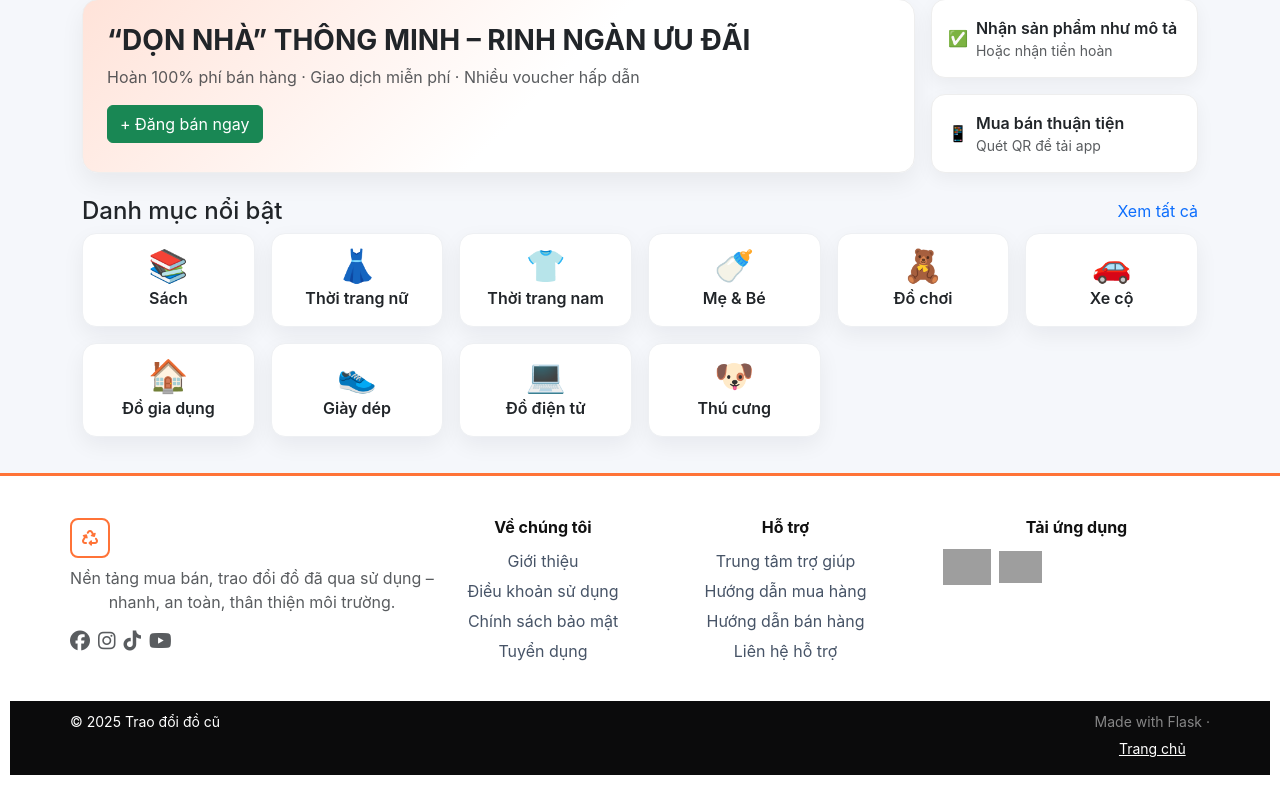
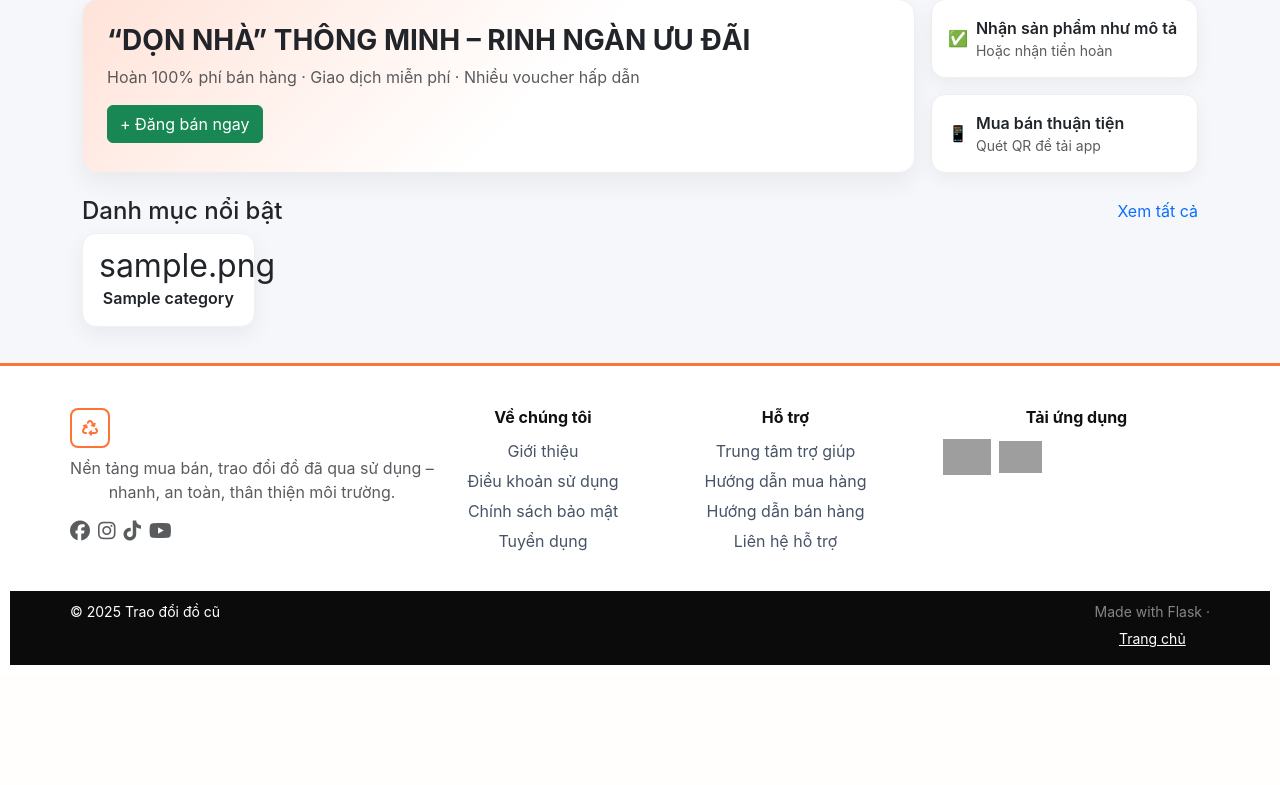
Before and after one commit to HoDuongQuocHuy278/Python, a Flask app: page / in a window 1280 px wide. Shown: the part 176-961 px from the top of the page. After the commit the page ends 841 px from the top, so only its background shows below. Run offline with Flask 3, Linux system fonts and the light colour scheme; tables that the repository leaves empty or names only in its code hold one stand-in row (values such as "Sample post"); some libraries are stand-ins or nearby versions; grey boxes are pictures that could not be loaded.

Commit message:
Hoàn_thiện_tìm_kiếm

```diff
--- a/app.py
+++ b/app.py
@@ -121,14 +121,60 @@ def get_conn():
     """Mở connection tới MySQL theo DB_CONFIG."""
     return mysql.connector.connect(**DB_CONFIG)
 
+# ================== HÀM NẠP DANH MỤC ==================
+def load_categories():
+    """
+    Lấy toàn bộ categories từ DB, trả về list[dict] dạng:
+    [
+      {"icon": "📚", "name": "Sách", "slug": "book"},
+      {"icon": "👗", "name": "Thời trang nữ", "slug": "fashion_women"},
+      ...
+
+    ]
+    """
+    sql = "SELECT icon, name, key_name AS slug FROM categories ORDER BY id ASC"
+    with closing(get_conn()) as conn, closing(conn.cursor(dictionary=True)) as cur:
+        cur.execute(sql)
+        rows = cur.fetchall() or []
+
+    CATEGORIES = [
+        {"icon": r["icon"], "name": r["name"], "slug": r["slug"]}
+        for r in rows
+    ]
+    return CATEGORIES
+
+def load_category_maps(*, value="name"):
+    """
+    Trả về 2 cấu trúc tiện dùng:
+    - cat_list: list[(value, label)] cho SelectField (value = 'name' hoặc 'slug')
+    - cat_map:  dict {value: label} cho macro options_for/label_from
+    """
+    sql = "SELECT name, key_name FROM categories ORDER BY id ASC"
+    with closing(get_conn()) as conn, closing(conn.cursor(dictionary=True)) as cur:
+        cur.execute(sql)
+        rows = cur.fetchall() or []
+
+    if value == "slug":
+        cat_list = [(r["key_name"], r["name"]) for r in rows]
+        cat_map  = {r["key_name"]: r["name"] for r in rows}
+    else:  # value = "name" (mặc định)
+        cat_list = [(r["name"], r["name"]) for r in rows]
+        cat_map  = {r["name"]: r["name"] for r in rows}
+    return cat_list, cat_map
+
 # ===================== WTForms =====================
 
-CATEGORIES = [
-    ("Sách","Sách"), ("Thời trang nữ","Thời trang nữ"), ("Thời trang nam","Thời trang nam"),
-    ("Mẹ & bé","Mẹ & bé"), ("Đồ chơi","Đồ chơi"), ("Xe cộ","Xe cộ"),
-    ("Đồ gia dụng","Đồ gia dụng"), ("Giày dép","Giày dép"),
-    ("Đồ điện tử","Đồ điện tử"), ("Thú cưng","Thú cưng"),
-]
+def load_categories_for_form():
+    """
+    Trả về list[(value, label)] cho WTForms SelectField.
+    Ở đây dùng cột `name` tiếng Việt làm cả value và label để bạn lưu thẳng tên vào listings.category.
+    Nếu bạn muốn lưu slug, đổi SELECT cho lấy key_name và map (key_name, name).
+    """
+    sql = "SELECT name FROM categories ORDER BY id ASC"
+    with closing(get_conn()) as conn, closing(conn.cursor()) as cur:
+        cur.execute(sql)
+        rows = cur.fetchall() or []
+    return [(r[0], r[0]) for r in rows]  # [(value, label)]
 CONDITIONS = [
     ("new","Mới 100%"),
     ("like_new","Như mới"),
@@ -151,7 +197,7 @@ class SellForm(FlaskForm):
     description = TextAreaField("Mô tả chi tiết", validators=[DataRequired(), Length(min=10, max=5000)])
     price = DecimalField("Giá (VND)", places=0, rounding=None,
                          validators=[DataRequired(), NumberRange(min=0)])
-    category = SelectField("Danh mục", choices=CATEGORIES, validators=[DataRequired()])
+    category = SelectField("Danh mục",  choices=[], coerce=str, validators=[DataRequired()])
     condition_level = SelectField("Tình trạng", choices=CONDITIONS, validators=[DataRequired()])
     location = StringField("Khu vực", validators=[Optional(), Length(max=100)])
     image = FileField("Ảnh bìa (jpg/png/webp)",
@@ -214,10 +260,13 @@ def inject_user():
 @app.route("/")
 def home():
     u = session.get("user")
-    if not u:
-        # khách chưa đăng nhập vẫn xem marketplace
-        return render_template("home.html", title="Trao đổi đồ cũ")
-    return render_template("home.html", title="Trao đổi đồ cũ")
+    cats = load_categories()  # nạp dữ liệu từ DB
+    return render_template(
+        "home.html",
+        title="Trao đổi đồ cũ",
+        cats=cats,
+        user=u
+    )
 
 
 @app.route("/register", methods=["GET", "POST"])
@@ -421,6 +470,12 @@ def sell():
     """
     form = SellForm()
 
+    # ★ NẠP DANH MỤC TỪ SQL CHO SELECTFIELD
+    form.category.choices = load_categories_for_form()
+    if not form.category.choices:
+        # fallback để không lỗi validate nếu DB đang rỗng
+        form.category.choices = [("", "-- Chưa có danh mục --")]
+
     if form.validate_on_submit():
         # Lấy dữ liệu form
         title = form.title.data.strip()
@@ -438,17 +493,12 @@ def sell():
             flash("Giá không hợp lệ.", "warning")
             return render_template("sell.html", form=form)
 
-        category = form.category.data
+        category = form.category.data              # ★ giờ lấy từ SQL
         condition_level = form.condition_level.data
         location = (form.location.data or "").strip() or None
 
         # LƯU ẢNH BÌA — chỉ gọi MỘT lần
         cover_path = _save_image(form.image.data)
-        print("MEDIA_ROOT =", app.config["MEDIA_ROOT"])
-        print("filename  ->", getattr(form.image.data, "filename", None))
-        print("saved as  ->", cover_path)
-
-        # Debug kiểm tra nhanh
         print("MEDIA_ROOT =", app.config["MEDIA_ROOT"])
         print("filename  ->", getattr(form.image.data, "filename", None))
         print("saved as  ->", cover_path)
@@ -473,10 +523,10 @@ def sell():
                             title,
                             description,
                             str(price),
-                            category,
+                            category,          # ★ lưu đúng theo value đã chọn
                             condition_level,
                             location,
-                            cover_path,  # tên file (có thể None nếu không chọn ảnh)
+                            cover_path,
                         ),
                     )
                     conn.commit()
@@ -493,6 +543,17 @@ def sell():
 
     # GET hoặc lỗi -> render lại form
     return render_template("sell.html", form=form)
+
+
+def get_category_choices():
+    sql = "SELECT key_name, name FROM categories ORDER BY id"
+    with closing(get_conn()) as conn, closing(conn.cursor()) as cur:
+        cur.execute(sql)
+        rows = cur.fetchall() or []
+    # WTForms SelectField expects [(value, label), ...]
+    return [(r[0], r[1]) for r in rows]
+
+
 @app.route("/my/listings")
 @login_required
 def my_listings():
@@ -509,7 +570,7 @@ def my_listings():
 
 
 @app.route("/listing/<int:id>")
-def listing_detail(ld):
+def listing_detail(id):
     """Trang chi tiết 1 tin đăng (ai cũng xem được trừ khi tin bị ẩn)."""
     with closing(get_conn()) as conn, closing(conn.cursor(dictionary=True)) as cur:
         cur.execute("""
@@ -525,51 +586,69 @@ def listing_detail(ld):
         flash("Tin đăng không tồn tại hoặc đã ẩn.", "warning")
         return redirect(url_for("home"))
     return render_template("listing_detail.html", item=item)
-
+class ListingForm(FlaskForm):
+    category = SelectField("Danh mục", choices=[], coerce=str)
 # tìm kiếm
 
 @app.route("/api/suggest")
 def api_suggest():
     term = (request.args.get("q") or request.args.get("term") or "").strip()
     items = []
+    if not term:
+        return jsonify({"query": term, "items": items})
 
-    if term:
-        t = term.lower()
-        # Ưu tiên gợi ý danh mục khớp
-        for val, label in CATEGORIES:
-            if t in val.lower() or t in label.lower():
-                items.append({
-                    "type": "category",
-                    "label": label,
-                    "url": url_for("search", category=val, q=term)
-                })
-                if len(items) >= 4:
-                    break
+    # ----- Gợi ý theo danh mục (value = name) -----
+    try:
+        cat_list, _ = load_category_maps(value="name")  # [(name, name)]
+    except Exception:
+        cat_list = []
+    t = term.lower()
+    for val, label in cat_list:
+        if t in val.lower() or t in label.lower():
+            items.append({
+                "type": "category",
+                "label": label,
+                "url": url_for("search", category=val, q=term)
+            })
+            if len(items) >= 4:
+                break
 
-    # Gợi ý tiêu đề tin
-    with closing(get_conn()) as conn, closing(conn.cursor(dictionary=True)) as cur:
-        like = f"%{term}%"
-        cur.execute("""
-            SELECT id, title
-            FROM listings
-            WHERE status='active' AND title LIKE %s
-            ORDER BY id DESC
-            LIMIT 8
-        """, (like,))
-        rows = cur.fetchall()
+    # ----- Gợi ý tiêu đề/mô tả/danh mục: KHÔNG phân biệt hoa-thường & dấu -----
+    COLL = "utf8mb4_0900_ai_ci"  # dùng MySQL 8; nếu không có, thay bằng utf8mb4_unicode_ci
+    with closing(get_conn()) as conn:
+        try:
+            conn.set_charset_collation('utf8mb4', 'utf8mb4_unicode_ci')
+        except Exception:
+            pass
+        with closing(conn.cursor(dictionary=True)) as cur:
+            like = f"%{term}%"  # không cần .lower() vì đã COLLATE
+            cur.execute(f"""
+                SELECT id, title
+                FROM listings
+                WHERE status='active' AND (
+                    title    COLLATE {COLL} LIKE %s OR
+                    description COLLATE {COLL} LIKE %s OR
+                    category COLLATE {COLL} LIKE %s
+                )
+                ORDER BY id DESC
+                LIMIT 8
+            """, (like, like, like))
+            rows = cur.fetchall() or []
+
     for r in rows:
         items.append({
             "type": "listing",
             "id": r["id"],
             "label": r["title"],
-            "url": url_for("listing_detail", lid=r["id"])
+            "url": url_for("listing_detail", id=r["id"])
         })
 
     return jsonify({"query": term, "items": items[:10]})
+# --------------tìm kiếm-----------------------
+
 
 @app.get("/search")
 def search():
-    # ---- 1) Lấy params & chuẩn hóa ----
     q            = (request.args.get("q") or "").strip()
     category     = (request.args.get("category") or "").strip() or None
     cond         = (request.args.get("condition") or "").strip() or None
@@ -579,46 +658,46 @@ def search():
     page         = request.args.get("page", 1, type=int)
     per_page     = request.args.get("per_page", 24, type=int)
     page         = max(page, 1)
-    per_page     = max(min(per_page, 60), 1)  # giới hạn 1..60/ trang
+    per_page     = max(min(per_page, 60), 1)
 
     def parse_decimal(s):
-        try:
-            return Decimal(s) if s else None
-        except Exception:
-            return None
+        try: return Decimal(s) if s else None
+        except Exception: return None
 
     min_price = parse_decimal(min_price_s)
     max_price = parse_decimal(max_price_s)
 
-    # ---- 2) WHERE & PARAMS ----
     base_from = """
       FROM listings l
       LEFT JOIN users u ON u.id = l.user_id
       WHERE l.status = 'active'
     """
-    where = []
-    params = []
+    where, params = [], []
 
     if q:
-        where.append("(l.title LIKE %s OR l.description LIKE %s OR l.location LIKE %s)")
+        # Dò title/description/location/category – không cần LOWER/COLLATE vì cột đã utf8mb4_unicode_ci
+        where.append("("
+                     "l.title LIKE %s OR "
+                     "l.description LIKE %s OR "
+                     "l.location LIKE %s OR "
+                     "l.category LIKE %s"
+                     ")")
         like = f"%{q}%"
-        params += [like, like, like]
+        params += [like, like, like, like]
+
     if category:
         where.append("l.category = %s")
         params.append(category)
+
     if cond:
-        where.append("l.condition_level = %s")
-        params.append(cond)
+        where.append("l.condition_level = %s"); params.append(cond)
     if min_price is not None:
-        where.append("l.price >= %s")
-        params.append(min_price)
+        where.append("l.price >= %s"); params.append(min_price)
     if max_price is not None:
-        where.append("l.price <= %s")
-        params.append(max_price)
+        where.append("l.price <= %s"); params.append(max_price)
 
     where_sql = (" AND ".join(where)) if where else "1=1"
 
-    # ---- 3) ORDER BY ----
     ORDER_BY = {
         "newest":     "l.created_at DESC",
         "oldest":     "l.created_at ASC",
@@ -627,16 +706,8 @@ def search():
     }
     order_by = ORDER_BY.get(sort, ORDER_BY["newest"])
 
-    # ---- 4) Đếm tổng bản ghi cho phân trang ----
-    count_sql = f"""
-      SELECT COUNT(*) AS total
-      {base_from} AND {where_sql}
-    """
-
-    # ---- 5) Trang hiện tại + OFFSET/LIMIT ----
+    count_sql = f"SELECT COUNT(*) AS total {base_from} AND {where_sql}"
     offset = (page - 1) * per_page
-
-    # ---- 6) Câu lệnh chính lấy dữ liệu ----
     data_sql = f"""
       SELECT
         l.id, l.title, l.price, l.status, l.created_at,
@@ -646,8 +717,6 @@ def search():
       ORDER BY {order_by}
       LIMIT %s OFFSET %s
     """
-
-    # ---- 7) Lấy gợi ý nhanh (lên đầu trang) ----
     suggest_sql = f"""
       SELECT l.id, l.title
       {base_from} AND {where_sql}
@@ -655,44 +724,48 @@ def search():
       LIMIT 8
     """
 
-    # ---- 8) Thực thi ----
-    with closing(get_conn()) as conn, closing(conn.cursor(dictionary=True)) as cur:
-        # count
-        cur.execute(count_sql, params)
-        total = cur.fetchone()["total"] if cur.rowcount is not None else 0
+    with closing(get_conn()) as conn:
+        try:
+            conn.set_charset_collation('utf8mb4', 'utf8mb4_unicode_ci')
+        except Exception:
+            pass
+        with closing(conn.cursor(dictionary=True)) as cur:
+            cur.execute(count_sql, params)
+            total = cur.fetchone()["total"] if cur.rowcount is not None else 0
+            cur.execute(data_sql, params + [per_page, offset])
+            rows = cur.fetchall()
+            cur.execute(suggest_sql, params)
+            quick_suggestions = cur.fetchall()
 
-        # data
-        cur.execute(data_sql, params + [per_page, offset])
-        rows = cur.fetchall()
+    try:
+        _, cat_map = load_category_maps(value="name")
+    except Exception:
+        try: cat_map = dict(load_categories_for_form())
+        except Exception: cat_map = {}
 
-        # suggestions
-        cur.execute(suggest_sql, params)
-        quick_suggestions = cur.fetchall()
+    def to_image_url(name):
+        if not name: return url_for("static", filename="img/placeholder.png")
+        import os
+        return url_for("uploaded_file", filename=os.path.basename(name))
 
-    # ---- 9) Map rows -> results theo định dạng search.html ----
     def fmt_price(v):
-        try:
-            return f"{Decimal(v):,.0f}₫"
-        except Exception:
-            return str(v) if v is not None else ""
+        try: return f"{Decimal(v):,.0f}₫"
+        except Exception: return str(v) if v is not None else ""
 
     results = []
     for r in rows:
-        # caption ghép từ category + condition (nếu có dict map)
-        cat_label = (CATEGORIES.get(r["category"]) if hasattr(CATEGORIES, "get") else r["category"]) or "Khác"
-        cond_label = (CONDITIONS.get(r["condition_level"]) if hasattr(CONDITIONS, "get") else r["condition_level"]) or ""
-        caption = f"{cat_label}" + (f" · {cond_label}" if cond_label else "")
-
+        cat_label  = cat_map.get(r["category"]) or r["category"] or "Khác"
+        cond_label = dict(CONDITIONS).get(r["condition_level"], r["condition_level"]) or ""
+        caption    = f"{cat_label}" + (f" · {cond_label}" if cond_label else "")
         results.append({
             "url": url_for("listing_detail", id=r["id"]) if "listing_detail" in app.view_functions else f"/listing/{r['id']}",
-            "image_url": r["cover_image"] or url_for("static", filename="img/placeholder.png"),
+            "image_url": to_image_url(r.get("cover_image")),
             "name": r["title"] or f"Mục #{r['id']}",
             "intro": " · ".join([s for s in [(r.get("location") or "").strip(), fmt_price(r.get("price"))] if s]),
             "caption": caption,
             "uploader_name": r.get("uploader_name") or "Ẩn danh",
         })
 
-    # ---- 10) Xây pagination object cho template ----
     total_pages = (total + per_page - 1) // per_page if per_page else 1
     total_pages = max(total_pages, 1)
     page = min(page, total_pages)
@@ -703,29 +776,23 @@ def search():
         args["per_page"] = per_page
         return url_for("search", **args)
 
-    # tạo dải trang (ví dụ hiển thị tối đa 7 nút)
-    window = 7
-    half = window // 2
-    start = max(page - half, 1)
-    end = min(start + window - 1, total_pages)
+    window = 7; half = window // 2
+    start = max(page - half, 1); end = min(start + window - 1, total_pages)
     start = max(min(start, max(1, end - window + 1)), 1)
-
     pages = [{"number": i, "url": build_url(i), "active": (i == page)} for i in range(start, end + 1)]
-
     pagination = {
         "prev_url": build_url(page - 1) if page > 1 else None,
         "next_url": build_url(page + 1) if page < total_pages else None,
         "pages": pages,
     }
 
-    # ---- 11) Render ----
     return render_template(
         "search.html",
         q=q,
         results=results,
         pagination=pagination,
-        quick_suggestions=quick_suggestions,  # nếu muốn hiển thị, thêm block Jinja trong template
-        CATEGORIES=CATEGORIES,
+        quick_suggestions=quick_suggestions,
+        CATEGORIES=cat_map,
         CONDITIONS=CONDITIONS,
         category=category,
         condition=cond,
@@ -733,6 +800,7 @@ def search():
         max_price=max_price_s,
         sort=sort,
     )
+
 # ===================== Main =====================
 if __name__ == "__main__":
     # Nhớ Start Apache + MySQL trong XAMPP trước khi chạy
--- a/static/custom.css
+++ b/static/custom.css
@@ -146,5 +146,23 @@ footer {
   margin-top: 20px;
 }
 
+
+/* chức năng */
+
+
+.cat-card {
+  text-align: center;
+  border: 1px solid #eee;
+  border-radius: 12px;
+  padding: 16px 8px;
+  transition: 0.2s;
+}
+.cat-card:hover {
+  background: #f9fafb;
+  box-shadow: 0 4px 12px rgba(0,0,0,0.08);
+}
+.cat-ico {
+  font-size: 2rem;
+}
 /* Navbar polish (tùy chọn) */
 .navbar { backdrop-filter: saturate(140%) blur(6px); }
--- a/templates/home.html
+++ b/templates/home.html
@@ -67,16 +67,11 @@
     </div>
 
     <div class="row g-3">
-      {% set cats = [
-        ('📚','Sách'), ('👗','Thời trang nữ'), ('👕','Thời trang nam'), ('🍼','Mẹ & Bé'),
-        ('🧸','Đồ chơi'), ('🚗','Xe cộ'), ('🏠','Đồ gia dụng'), ('👟','Giày dép'),
-        ('💻','Đồ điện tử'), ('🐶','Thú cưng')
-      ] %}
-      {% for icon, name in cats %}
+      {% for c in cats %}
       <div class="col-6 col-md-4 col-lg-2">
-        <a class="cat-card d-block text-reset" href="#">
-          <div class="cat-ico">{{ icon }}</div>
-          <div class="fw-semibold mt-1">{{ name }}</div>
+        <a class="cat-card d-block text-reset" href="{{ url_for('search', category=c.slug) }}">
+          <div class="cat-ico">{{ c.icon }}</div>
+          <div class="fw-semibold mt-1">{{ c.name }}</div>
         </a>
       </div>
       {% endfor %}
--- a/templates/my_listings.html
+++ b/templates/my_listings.html
@@ -26,7 +26,7 @@
             {{ "{:,.0f}đ".format((r.price|float)) }}
           </div>
           <div class="small text-muted">Trạng thái: {{ r.status }} · {{ r.created_at }}</div>
-          <a class="stretched-link" href="{{ url_for('listing_detail', lid=r.id) }}"></a>
+          <a class="stretched-link" href="{{ url_for('listing_detail', id=r.id) }}"></a>
         </div>
       </div>
     </div>
--- a/templates/search.html
+++ b/templates/search.html
@@ -171,8 +171,9 @@
         <a href="{{ item.url or '#' }}" class="text-decoration-none text-reset" aria-label="Mở mục {{ item.name or 'không tên' }}" title="{{ item.name }}">
           <div class="card h-100 shadow-sm card-hover result-card">
             <div class="ratio-16x9">
-              {% if item.image_url %}
-                <img src="{{ item.image_url }}" alt="{{ (item.name or 'Hình ảnh')|e }}" loading="lazy" class="object-cover">
+
+                {% if item.image_url %}
+                <img class="card-img-top" src="{{ media_url(item.image_url) }}" alt="Ảnh">
               {% else %}
                 <div class="d-flex align-items-center justify-content-center text-muted">Không có hình</div>
               {% endif %}
--- a/templates/sell.html
+++ b/templates/sell.html
@@ -31,7 +31,9 @@
     <div class="col-md-4">
       <label class="form-label">{{ form.category.label }}</label>
       {{ form.category(class="form-select") }}
-      {% for e in form.category.errors %}<div class="text-danger small">{{ e }}</div>{% endfor %}
+      {% for e in form.category.errors %}
+        <div class="text-danger small">{{ e }}</div>
+      {% endfor %}
     </div>
 
     <div class="col-md-4">
```
